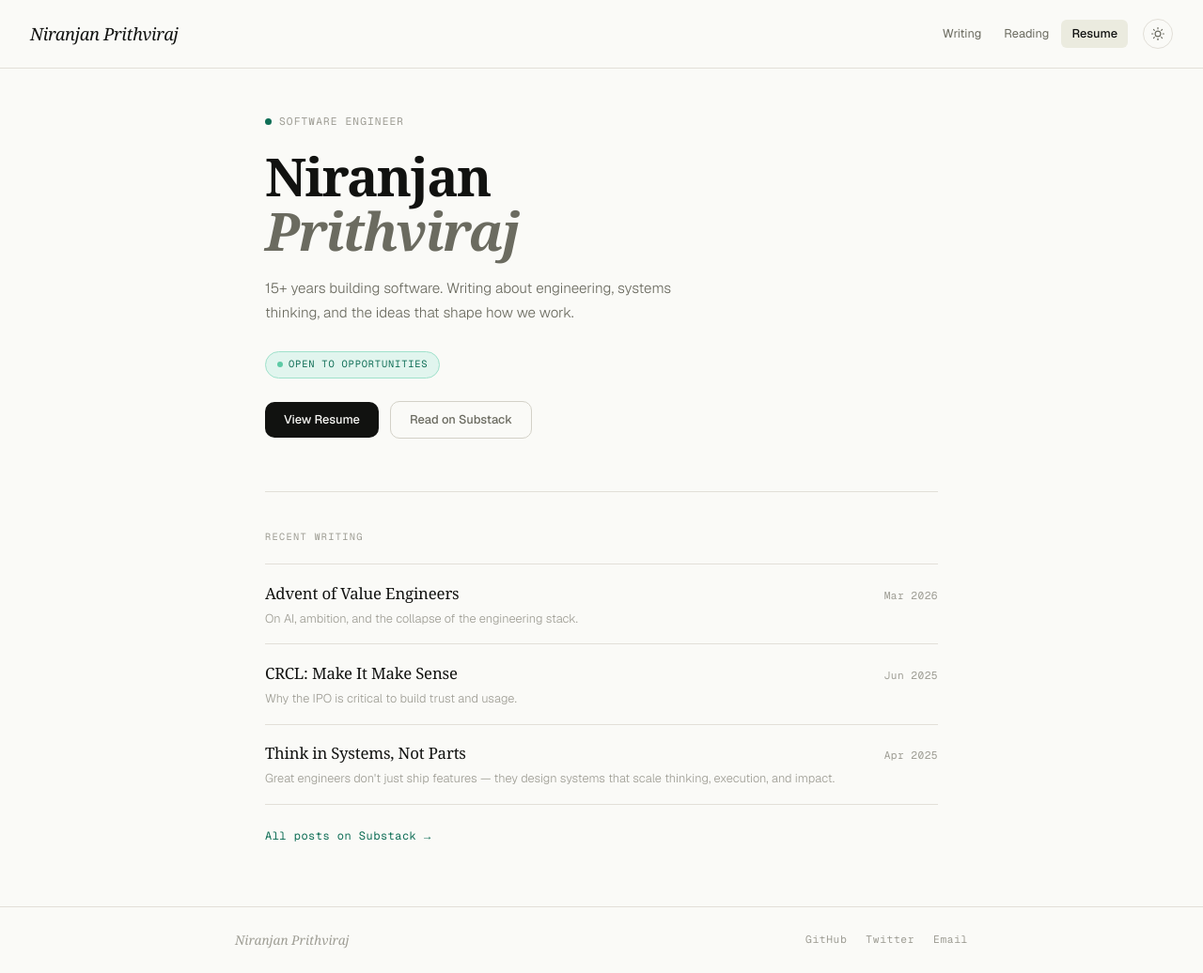
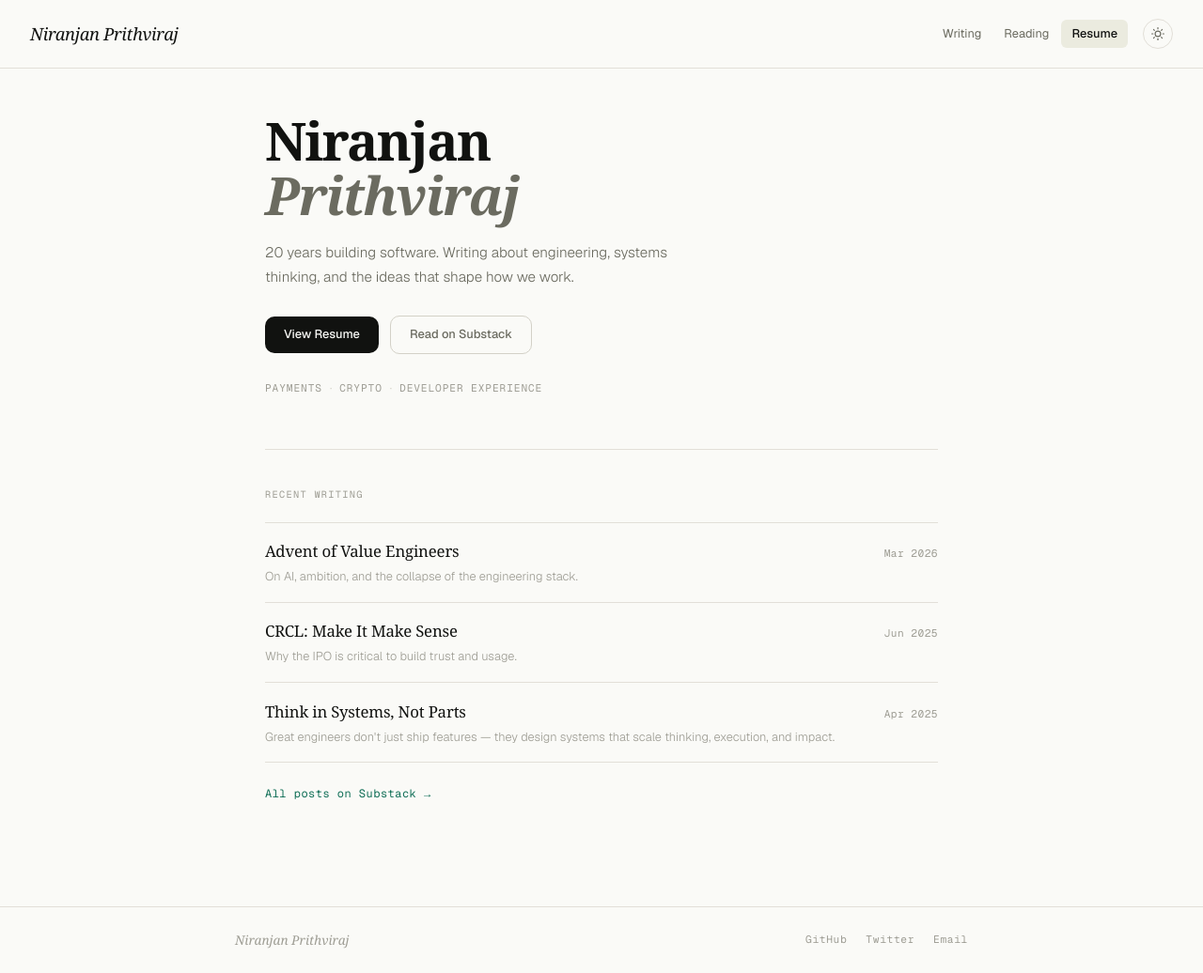
Before and after one commit to nbprithv/nbprithv.github.io, a Jekyll site: the page built from index.html, in a window 1280 px wide and 1036 px high. Shown: the whole window at 94% size. Built offline with Jekyll 4.4.1, drawn with Linux system fonts in a browser that asks for light colours; some web fonts are replaced.

Commit message:
Add expertise tags to hero: Payments, Crypto, Developer Experience
Co-Authored-By: Claude Sonnet 4.6 <noreply@anthropic.com>

```diff
--- a/index.html
+++ b/index.html
@@ -4,23 +4,22 @@ layout: default
 <main>
 
   <div class="hero">
-    <div class="hero-eyebrow">
-      <span class="eyebrow-dot"></span>
-      <span class="eyebrow-text">Software Engineer</span>
-    </div>
 
     <h1>Niranjan<br><em>Prithviraj</em></h1>
 
-    <p class="hero-bio">15+ years building software. Writing about engineering, systems thinking, and the ideas that shape how we work.</p>
-
-    <div class="avail-pill">
-      <span class="avail-pill-dot"></span>
-      <span>Open to opportunities</span>
-    </div>
+    <p class="hero-bio">20 years building software. Writing about engineering, systems thinking, and the ideas that shape how we work.</p>
 
     <div class="hero-actions">
       <a href="/resume" class="btn btn-primary">View Resume</a>
       <a href="https://niranjanprithviraj.substack.com" target="_blank" rel="noopener" class="btn btn-ghost">Read on Substack</a>
+    </div>
+
+    <div class="expertise">
+      <span class="expertise-item">Payments</span>
+      <span class="expertise-sep">·</span>
+      <span class="expertise-item">Crypto</span>
+      <span class="expertise-sep">·</span>
+      <span class="expertise-item">Developer Experience</span>
     </div>
   </div>
 
--- a/style.css
+++ b/style.css
@@ -216,6 +216,26 @@ main { flex: 1; max-width: 780px; margin: 0 auto; width: 100%; padding: 3rem 2re
   color: var(--teal);
 }
 
+/* ─── Expertise ─── */
+.expertise {
+  display: flex;
+  align-items: center;
+  gap: 0.5rem;
+  margin-top: 1.75rem;
+  flex-wrap: wrap;
+}
+.expertise-item {
+  font-family: var(--font-mono);
+  font-size: 0.7rem;
+  letter-spacing: 0.08em;
+  text-transform: uppercase;
+  color: var(--fg-faint);
+}
+.expertise-sep {
+  color: var(--border-mid);
+  font-size: 0.7rem;
+}
+
 /* ─── Divider ─── */
 .divider {
   height: 0.5px;
```
